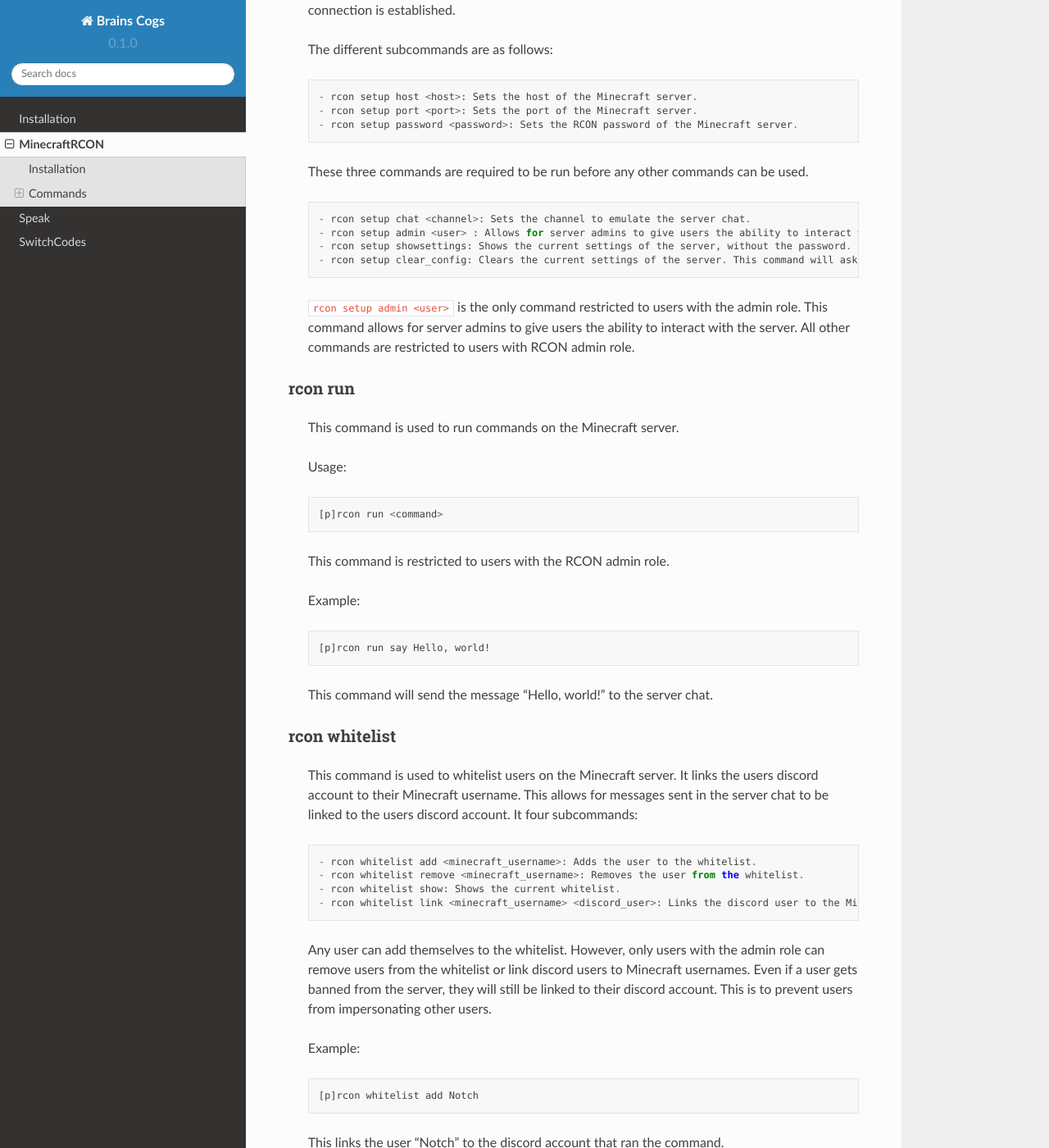
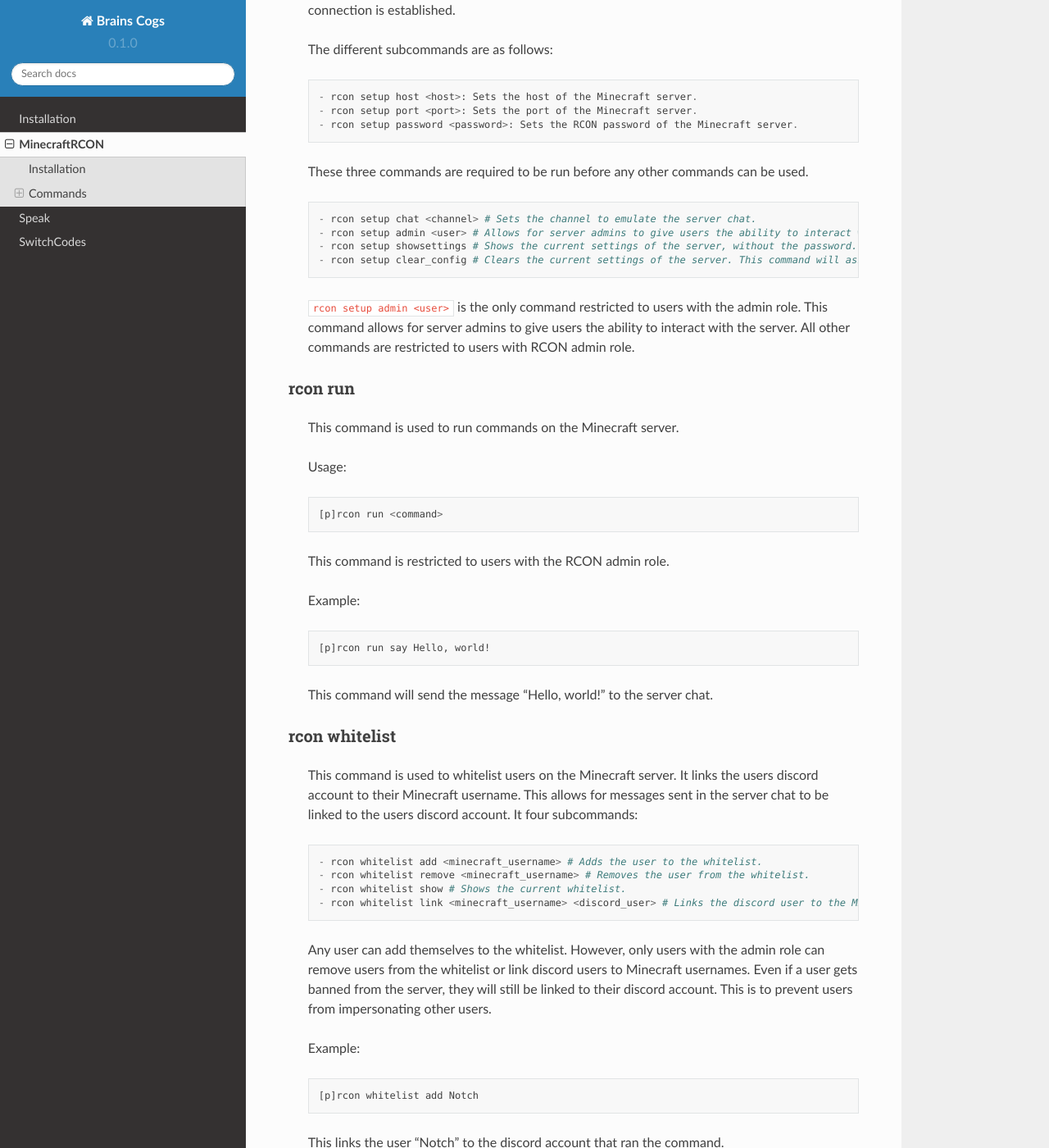
Before and after one commit to jscarfo11/BrainsCogs, a Sphinx documentation site: the page built from docs/source/MinecraftRCON.rst, in a window 1280 px wide and 1400 px high, scrolled down 644 px. Shown: the whole window at 82% size. Built offline with Sphinx 7.4.7 and the Read the Docs theme 2.0.0, drawn with Linux system fonts in a browser that asks for light colours; pages that are not in the unit, such as notebooks, are missing from menus.

Commit message:
Typo fix MinecraftRCON.rst

```diff
--- a/docs/source/MinecraftRCON.rst
+++ b/docs/source/MinecraftRCON.rst
@@ -32,10 +32,10 @@ rcon setup
 
     These three commands are required to be run before any other commands can be used. ::
 
-    - rcon setup chat <channel>: Sets the channel to emulate the server chat.
-    - rcon setup admin <user> : Allows for server admins to give users the ability to interact with the server.
-    - rcon setup showsettings: Shows the current settings of the server, without the password.
-    - rcon setup clear_config: Clears the current settings of the server. This command will ask for confirmation before clearing the settings.
+    - rcon setup chat <channel> # Sets the channel to emulate the server chat.
+    - rcon setup admin <user> # Allows for server admins to give users the ability to interact with the server.
+    - rcon setup showsettings # Shows the current settings of the server, without the password.
+    - rcon setup clear_config # Clears the current settings of the server. This command will ask for confirmation before clearing the settings.
 
     ``rcon setup admin <user>`` is the only command restricted to users with the admin role. This command allows for server admins to give users the ability to interact with the server. All other commands are restricted to users with RCON admin role.
 
@@ -64,10 +64,10 @@ rcon whitelist
     This command is used to whitelist users on the Minecraft server. It links the users discord account to their Minecraft username. This allows for messages sent in the server chat to be linked to the users discord account.
     It four subcommands: ::
 
-    - rcon whitelist add <minecraft_username>: Adds the user to the whitelist.
-    - rcon whitelist remove <minecraft_username>: Removes the user from the whitelist.
-    - rcon whitelist show: Shows the current whitelist.
-    - rcon whitelist link <minecraft_username> <discord_user>: Links the discord user to the Minecraft username.
+    - rcon whitelist add <minecraft_username> # Adds the user to the whitelist.
+    - rcon whitelist remove <minecraft_username> # Removes the user from the whitelist.
+    - rcon whitelist show # Shows the current whitelist.
+    - rcon whitelist link <minecraft_username> <discord_user> # Links the discord user to the Minecraft username.
 
 
     Any user can add themselves to the whitelist. However, only users with the admin role can remove users from the whitelist or link discord users to Minecraft usernames. Even if a user gets banned from the server, they will still be linked to their discord account. This is to prevent users from impersonating other users.
```
